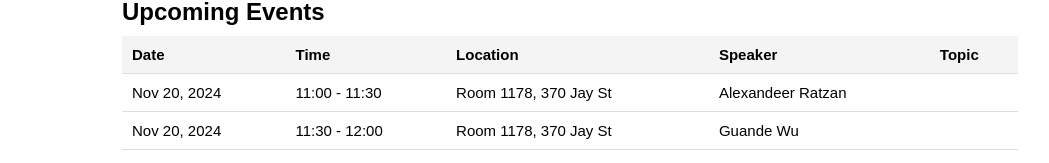
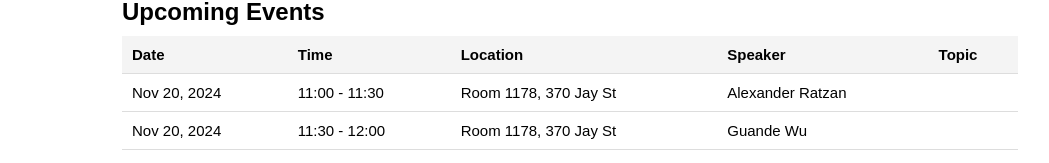
Before and after one commit to VIDAseminar/VIDAseminar.github.io, a React (Create React App) app: page / in a window 1280 px wide. Shown: the part 1057-1220 px from the top of the page, without its empty margins (134-1183 px from the left). Built offline with nearby package versions, Linux system fonts and the light colour scheme.

Commit message:
:bug: fix

```diff
--- a/src/components/data.js
+++ b/src/components/data.js
@@ -29,7 +29,7 @@ export const upcomingTalks = [
     date: "Nov 20, 2024",
     time: "11:00 - 11:30",
     location: "Room 1178, 370 Jay St",
-    speaker: "Alexandeer Ratzan",
+    speaker: "Alexander Ratzan",
     topic: ""
   },
   {
```
